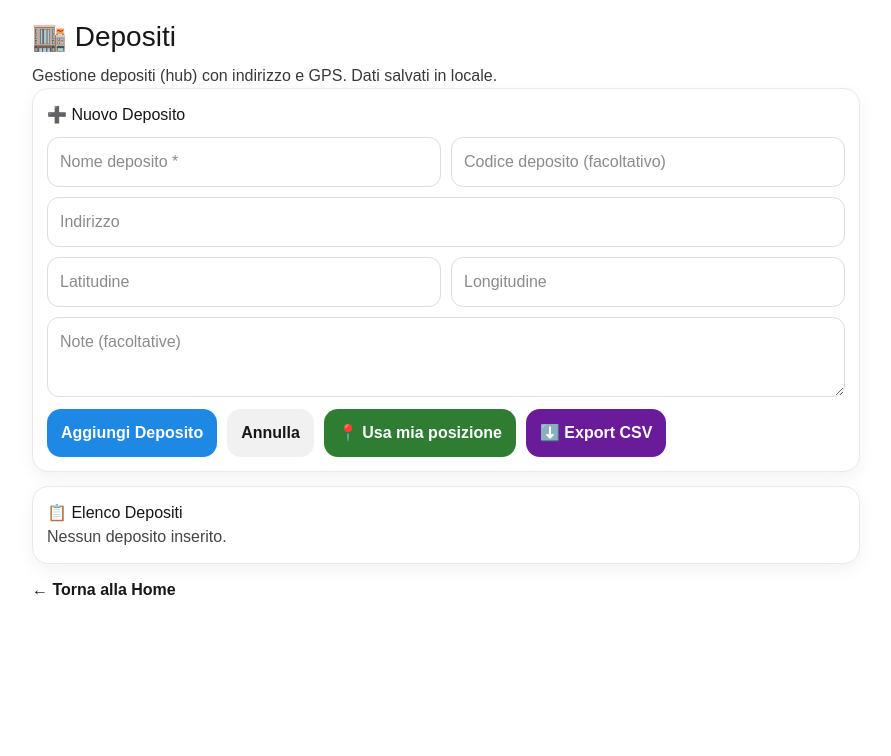
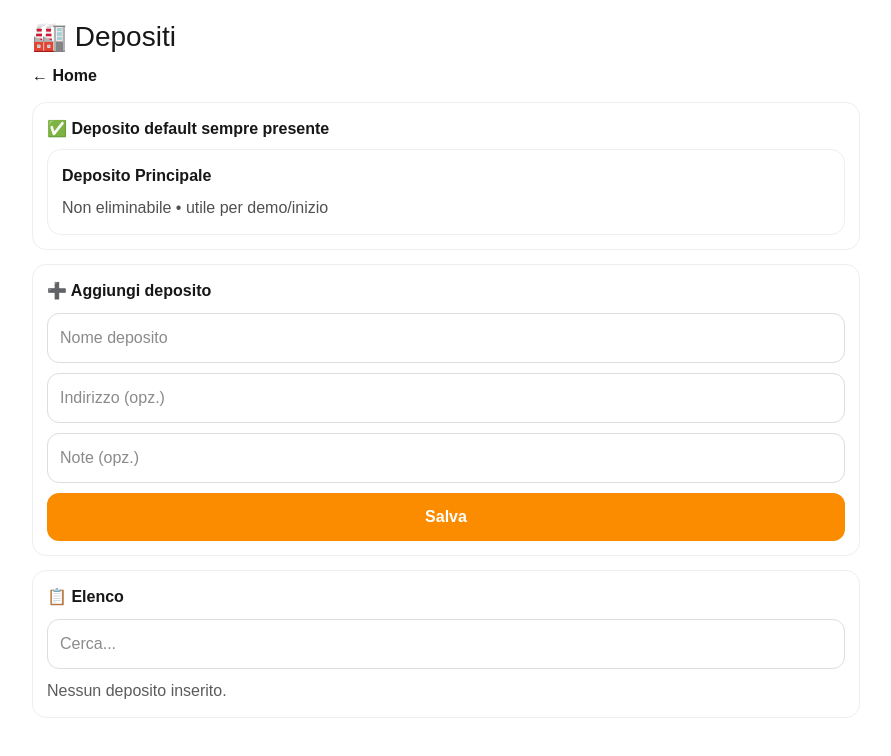
Before and after one commit to lucamandis89/pallet-tracker, a Next.js app: page /depots in a window 1280 px wide. Shown: the top 756 px of the page, without its empty margins (194-1085 px from the left). Built offline with nearby package versions, Linux system fonts and the light colour scheme.

Commit message:
Update page.tsx

```diff
--- a/app/depots/page.tsx
+++ b/app/depots/page.tsx
@@ -1,292 +1,100 @@
 "use client";
 
-import React, { useEffect, useMemo, useState } from "react";
-
-type Depot = {
-  id: string;
-  name: string;
-  code?: string;
-  address?: string;
-  lat?: number;
-  lng?: number;
-  notes?: string;
-  createdAt: number;
-};
-
-const LS_KEY = "pallet-tracker:depots:v1";
-
-function uid() {
-  return Math.random().toString(36).slice(2, 10) + "-" + Date.now().toString(36);
-}
-
-function toCsvValue(v: any) {
-  const s = v === undefined || v === null ? "" : String(v);
-  return `"${s.replace(/"/g, '""')}"`;
-}
-
-function downloadTextFile(filename: string, content: string, mime = "text/plain") {
-  const blob = new Blob([content], { type: mime });
-  const url = URL.createObjectURL(blob);
-  const a = document.createElement("a");
-  a.href = url;
-  a.download = filename;
-  document.body.appendChild(a);
-  a.click();
-  a.remove();
-  URL.revokeObjectURL(url);
-}
-
-async function getMyPosition(): Promise<{ lat: number; lng: number }> {
-  return new Promise((resolve, reject) => {
-    if (!("geolocation" in navigator)) return reject(new Error("no geo"));
-    navigator.geolocation.getCurrentPosition(
-      (pos) => resolve({ lat: pos.coords.latitude, lng: pos.coords.longitude }),
-      (err) => reject(err),
-      { enableHighAccuracy: true, timeout: 12000, maximumAge: 0 }
-    );
-  });
-}
+import React, { useMemo, useState } from "react";
+import { addDepot, getDefaultDepot, getDepots, removeDepot, updateDepot, DepotItem } from "../lib/storage";
 
 export default function DepotsPage() {
-  const [items, setItems] = useState<Depot[]>([]);
-  const [editingId, setEditingId] = useState<string | null>(null);
-  const [geoMsg, setGeoMsg] = useState<string>("");
+  const [list, setList] = useState<DepotItem[]>(() => getDepots());
+  const [name, setName] = useState("");
+  const [address, setAddress] = useState("");
+  const [notes, setNotes] = useState("");
+  const [q, setQ] = useState("");
 
-  const emptyForm = useMemo(
-    () => ({ name: "", code: "", address: "", lat: "", lng: "", notes: "" }),
-    []
-  );
-  const [form, setForm] = useState<any>(emptyForm);
+  const defaultDepot = getDefaultDepot();
 
-  useEffect(() => {
-    try {
-      const raw = localStorage.getItem(LS_KEY);
-      if (raw) setItems(JSON.parse(raw));
-    } catch {}
-  }, []);
+  const filtered = useMemo(() => {
+    const s = q.trim().toLowerCase();
+    if (!s) return list;
+    return list.filter((x) => `${x.name} ${x.address || ""} ${x.notes || ""}`.toLowerCase().includes(s));
+  }, [list, q]);
 
-  useEffect(() => {
-    try {
-      localStorage.setItem(LS_KEY, JSON.stringify(items));
-    } catch {}
-  }, [items]);
-
-  function resetForm() {
-    setEditingId(null);
-    setForm(emptyForm);
+  function refresh() {
+    setList(getDepots());
   }
 
-  function startEdit(it: Depot) {
-    setEditingId(it.id);
-    setForm({
-      name: it.name || "",
-      code: it.code || "",
-      address: it.address || "",
-      lat: it.lat ?? "",
-      lng: it.lng ?? "",
-      notes: it.notes || "",
-    });
-    window.scrollTo({ top: 0, behavior: "smooth" });
+  function add() {
+    const n = name.trim();
+    if (!n) return alert("Inserisci il nome deposito.");
+    addDepot({ name: n, address: address.trim() || undefined, notes: notes.trim() || undefined });
+    setName("");
+    setAddress("");
+    setNotes("");
+    refresh();
   }
 
-  function remove(id: string) {
-    if (!confirm("Eliminare questo deposito?")) return;
-    setItems((prev) => prev.filter((x) => x.id !== id));
-    if (editingId === id) resetForm();
+  function edit(it: DepotItem) {
+    const n = prompt("Nome deposito:", it.name);
+    if (n === null) return;
+    const a = prompt("Indirizzo:", it.address || "") ?? "";
+    const no = prompt("Note:", it.notes || "") ?? "";
+    updateDepot(it.id, { name: n.trim() || it.name, address: a.trim() || undefined, notes: no.trim() || undefined });
+    refresh();
   }
 
-  async function fillMyPosition() {
-    setGeoMsg("");
-    try {
-      const p = await getMyPosition();
-      setForm((f: any) => ({ ...f, lat: p.lat, lng: p.lng }));
-      setGeoMsg("📍 Posizione inserita.");
-    } catch {
-      setGeoMsg("❌ GPS non disponibile o permesso negato.");
-    }
+  function del(it: DepotItem) {
+    if (!confirm(`Eliminare "${it.name}"?`)) return;
+    removeDepot(it.id);
+    refresh();
   }
-
-  function save() {
-    const name = String(form.name || "").trim();
-    if (!name) return alert("Inserisci il nome del deposito.");
-
-    const latNum = form.lat === "" ? undefined : Number(form.lat);
-    const lngNum = form.lng === "" ? undefined : Number(form.lng);
-    if ((latNum !== undefined && Number.isNaN(latNum)) || (lngNum !== undefined && Number.isNaN(lngNum))) {
-      return alert("Lat/Lng non validi.");
-    }
-
-    const payload = {
-      name,
-      code: String(form.code || "").trim(),
-      address: String(form.address || "").trim(),
-      lat: latNum,
-      lng: lngNum,
-      notes: String(form.notes || "").trim(),
-    };
-
-    if (editingId) {
-      setItems((prev) => prev.map((x) => (x.id === editingId ? { ...x, ...payload } : x)));
-    } else {
-      setItems((prev) => [{ id: uid(), createdAt: Date.now(), ...payload }, ...prev]);
-    }
-    resetForm();
-  }
-
-  function exportCsv() {
-    const header = ["id", "name", "code", "address", "lat", "lng", "notes", "createdAt"];
-    const rows = items.map((x) => [
-      x.id,
-      x.name,
-      x.code ?? "",
-      x.address ?? "",
-      x.lat ?? "",
-      x.lng ?? "",
-      x.notes ?? "",
-      new Date(x.createdAt).toISOString(),
-    ]);
-    const csv =
-      header.map(toCsvValue).join(",") + "\n" + rows.map((r) => r.map(toCsvValue).join(",")).join("\n");
-    downloadTextFile("depositi.csv", csv, "text/csv;charset=utf-8");
-  }
-
-  const cardStyle: React.CSSProperties = {
-    background: "white",
-    border: "1px solid #e9e9e9",
-    borderRadius: 16,
-    padding: 14,
-    boxShadow: "0 6px 18px rgba(0,0,0,0.05)",
-  };
-
-  const btn: React.CSSProperties = {
-    padding: "12px 14px",
-    borderRadius: 14,
-    border: "none",
-    fontWeight: 800,
-    cursor: "pointer",
-  };
 
   return (
     <div style={{ padding: 16, maxWidth: 860, margin: "0 auto" }}>
-      <h1 style={{ fontSize: 28, marginBottom: 6 }}>🏬 Depositi</h1>
-      <p style={{ marginTop: 0, opacity: 0.85 }}>
-        Gestione depositi (hub) con indirizzo e GPS. Dati salvati in locale.
-      </p>
+      <h1 style={{ fontSize: 28, marginBottom: 6 }}>🏭 Depositi</h1>
+      <a href="/" style={{ fontWeight: 900, textDecoration: "none" }}>← Home</a>
 
-      <div style={{ ...cardStyle, marginBottom: 14 }}>
-        <h2 style={{ marginTop: 0, marginBottom: 10 }}>
-          {editingId ? "✏️ Modifica Deposito" : "➕ Nuovo Deposito"}
-        </h2>
-
-        <div style={{ display: "grid", gap: 10, gridTemplateColumns: "1fr 1fr" }}>
-          <input
-            placeholder="Nome deposito *"
-            value={form.name}
-            onChange={(e) => setForm((f: any) => ({ ...f, name: e.target.value }))}
-            style={{ padding: 12, borderRadius: 12, border: "1px solid #ddd" }}
-          />
-          <input
-            placeholder="Codice deposito (facoltativo)"
-            value={form.code}
-            onChange={(e) => setForm((f: any) => ({ ...f, code: e.target.value }))}
-            style={{ padding: 12, borderRadius: 12, border: "1px solid #ddd" }}
-          />
-          <input
-            placeholder="Indirizzo"
-            value={form.address}
-            onChange={(e) => setForm((f: any) => ({ ...f, address: e.target.value }))}
-            style={{ padding: 12, borderRadius: 12, border: "1px solid #ddd", gridColumn: "1 / -1" }}
-          />
-          <input
-            placeholder="Latitudine"
-            value={form.lat}
-            onChange={(e) => setForm((f: any) => ({ ...f, lat: e.target.value }))}
-            style={{ padding: 12, borderRadius: 12, border: "1px solid #ddd" }}
-            inputMode="decimal"
-          />
-          <input
-            placeholder="Longitudine"
-            value={form.lng}
-            onChange={(e) => setForm((f: any) => ({ ...f, lng: e.target.value }))}
-            style={{ padding: 12, borderRadius: 12, border: "1px solid #ddd" }}
-            inputMode="decimal"
-          />
-          <textarea
-            placeholder="Note (facoltative)"
-            value={form.notes}
-            onChange={(e) => setForm((f: any) => ({ ...f, notes: e.target.value }))}
-            style={{
-              padding: 12,
-              borderRadius: 12,
-              border: "1px solid #ddd",
-              gridColumn: "1 / -1",
-              minHeight: 80,
-            }}
-          />
+      <div style={box()}>
+        <div style={{ fontWeight: 900, marginBottom: 8 }}>✅ Deposito default sempre presente</div>
+        <div style={card()}>
+          <div style={{ fontWeight: 900 }}>{defaultDepot.name}</div>
+          <div style={{ opacity: 0.75 }}>Non eliminabile • utile per demo/inizio</div>
         </div>
-
-        <div style={{ display: "flex", gap: 10, flexWrap: "wrap", marginTop: 12 }}>
-          <button onClick={save} style={{ ...btn, background: "#1e88e5", color: "white" }}>
-            {editingId ? "Salva Modifica" : "Aggiungi Deposito"}
-          </button>
-          <button onClick={resetForm} style={{ ...btn, background: "#f1f1f1" }}>
-            Annulla
-          </button>
-          <button onClick={fillMyPosition} style={{ ...btn, background: "#2e7d32", color: "white" }}>
-            📍 Usa mia posizione
-          </button>
-          <button onClick={exportCsv} style={{ ...btn, background: "#6a1b9a", color: "white" }}>
-            ⬇️ Export CSV
-          </button>
-        </div>
-
-        {geoMsg ? <div style={{ marginTop: 10, fontWeight: 800 }}>{geoMsg}</div> : null}
       </div>
 
-      <div style={{ ...cardStyle }}>
-        <h2 style={{ marginTop: 0 }}>📋 Elenco Depositi</h2>
-        {items.length === 0 ? (
-          <p style={{ opacity: 0.8 }}>Nessun deposito inserito.</p>
-        ) : (
-          <div style={{ display: "grid", gap: 10 }}>
-            {items.map((it) => (
-              <div key={it.id} style={{ border: "1px solid #eee", borderRadius: 14, padding: 12 }}>
-                <div style={{ display: "flex", justifyContent: "space-between", gap: 10 }}>
-                  <div>
-                    <div style={{ fontWeight: 900, fontSize: 18 }}>
-                      {it.name} {it.code ? <span style={{ opacity: 0.7 }}>({it.code})</span> : null}
-                    </div>
-                    <div style={{ opacity: 0.85 }}>{it.address ? `📍 ${it.address}` : "📍 —"}</div>
-                    <div style={{ opacity: 0.8, marginTop: 4 }}>
-                      GPS: {it.lat ?? "—"} , {it.lng ?? "—"}
-                    </div>
-                  </div>
-                  <div style={{ display: "flex", gap: 8, alignItems: "center" }}>
-                    <button
-                      onClick={() => startEdit(it)}
-                      style={{ padding: "10px 12px", borderRadius: 14, border: "none", fontWeight: 900, background: "#ffb300", cursor: "pointer" }}
-                    >
-                      Modifica
-                    </button>
-                    <button
-                      onClick={() => remove(it.id)}
-                      style={{ padding: "10px 12px", borderRadius: 14, border: "none", fontWeight: 900, background: "#e53935", color: "white", cursor: "pointer" }}
-                    >
-                      Elimina
-                    </button>
-                  </div>
-                </div>
-
-                {it.notes ? <div style={{ marginTop: 8, opacity: 0.85 }}>📝 {it.notes}</div> : null}
-              </div>
-            ))}
-          </div>
-        )}
+      <div style={box()}>
+        <div style={{ fontWeight: 900, marginBottom: 10 }}>➕ Aggiungi deposito</div>
+        <div style={{ display: "grid", gap: 10 }}>
+          <input style={inp()} value={name} onChange={(e) => setName(e.target.value)} placeholder="Nome deposito" />
+          <input style={inp()} value={address} onChange={(e) => setAddress(e.target.value)} placeholder="Indirizzo (opz.)" />
+          <input style={inp()} value={notes} onChange={(e) => setNotes(e.target.value)} placeholder="Note (opz.)" />
+          <button style={btn("#fb8c00")} onClick={add}>Salva</button>
+        </div>
       </div>
 
-      <div style={{ marginTop: 14 }}>
-        <a href="/" style={{ fontWeight: 800 }}>← Torna alla Home</a>
+      <div style={box()}>
+        <div style={{ fontWeight: 900 }}>📋 Elenco</div>
+        <input style={{ ...inp(), marginTop: 10 }} value={q} onChange={(e) => setQ(e.target.value)} placeholder="Cerca..." />
+
+        <div style={{ display: "grid", gap: 10, marginTop: 10 }}>
+          {filtered.length === 0 ? <div style={{ opacity: 0.7 }}>Nessun deposito inserito.</div> : null}
+          {filtered.map((x) => (
+            <div key={x.id} style={card()}>
+              <div style={{ fontWeight: 900, fontSize: 18 }}>{x.name}</div>
+              <div style={{ opacity: 0.85 }}>
+                {x.address ? `📍 ${x.address}` : "📍 —"} {x.notes ? ` • 📝 ${x.notes}` : ""}
+              </div>
+              <div style={{ display: "flex", gap: 10, flexWrap: "wrap" }}>
+                <button style={btn("#1565c0")} onClick={() => edit(x)}>Modifica</button>
+                <button style={btn("#e53935")} onClick={() => del(x)}>Elimina</button>
+              </div>
+            </div>
+          ))}
+        </div>
       </div>
     </div>
   );
 }
+
+const box = (): React.CSSProperties => ({ marginTop: 14, padding: 14, borderRadius: 14, border: "1px solid #eee", background: "white" });
+const inp = (): React.CSSProperties => ({ padding: 12, borderRadius: 12, border: "1px solid #ddd", fontSize: 16, width: "100%" });
+const btn = (bg: string): React.CSSProperties => ({ padding: "12px 14px", borderRadius: 12, border: "none", background: bg, color: "white", fontWeight: 900, cursor: "pointer" });
+const card = (): React.CSSProperties => ({ padding: 14, borderRadius: 14, border: "1px solid #eee", display: "grid", gap: 8 });
```
